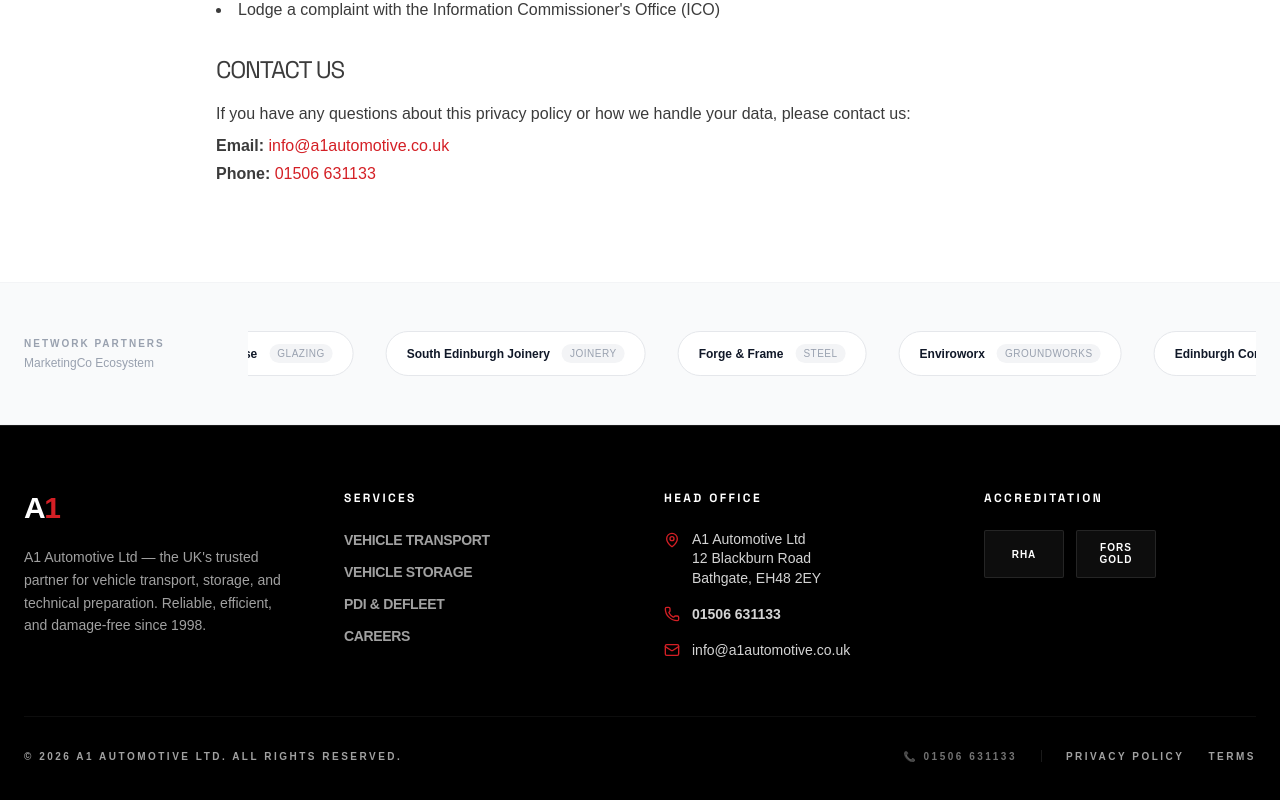
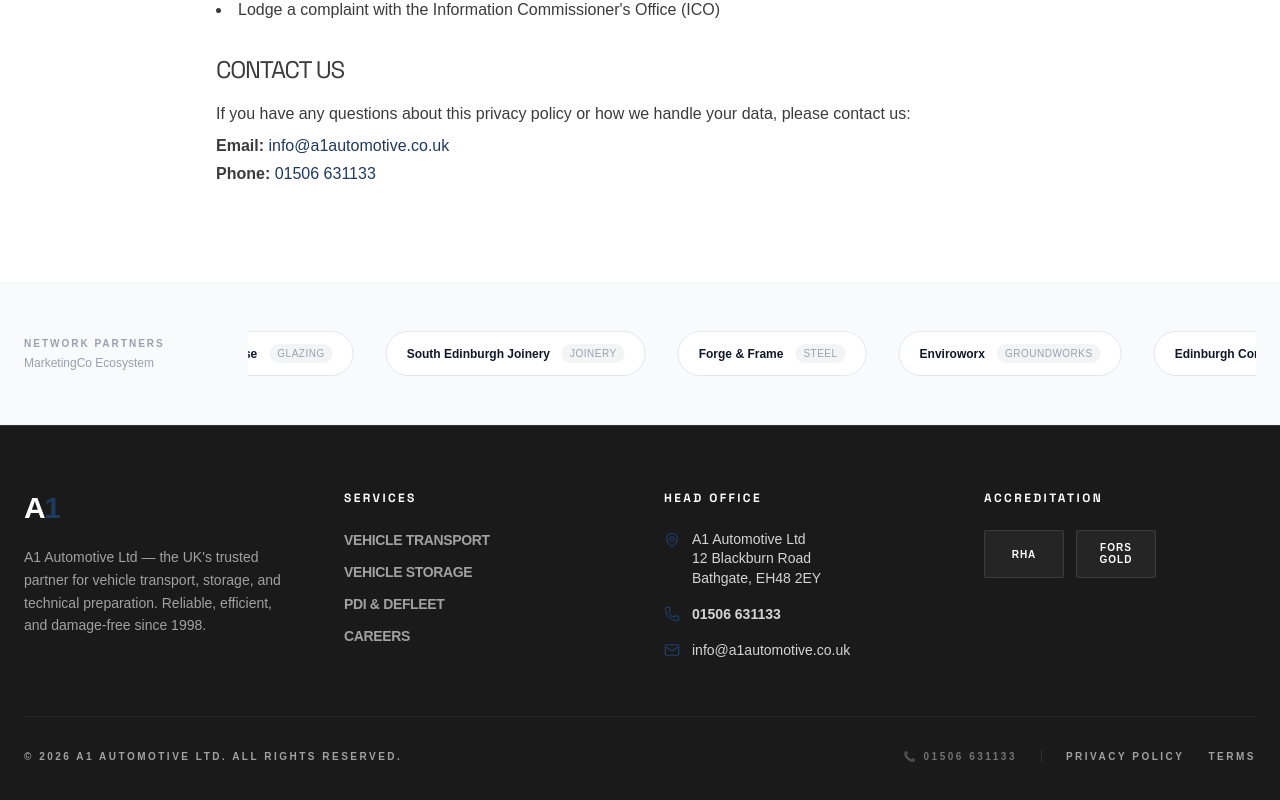
Before and after one commit to MarketingCo/a1-automotive-marketing-site, a Next.js app: page /privacy-policy in a window 1280 px wide. Shown: the part 1538-2338 px from the top of the page. Built offline with nearby package versions, Linux system fonts and the light colour scheme; a web font is replaced by a local one.

Commit message:
design: refine colour palette for premium aesthetic

```diff
--- a/src/app/globals.css
+++ b/src/app/globals.css
@@ -38,8 +38,9 @@
   --popover-foreground: #0a0a0a;
   --primary: #0a0a0a;
   --primary-foreground: #ffffff;
-  --secondary: #d41f25;
+  --secondary: #1e3a5f;
   --secondary-foreground: #ffffff;
+  --accent-gold: #C9A84C;
   --muted: #f5f5f5;
   --muted-foreground: #737373;
   --accent: #f5f5f5;
--- a/src/app/page.tsx
+++ b/src/app/page.tsx
@@ -102,7 +102,7 @@
           <div className="flex whitespace-nowrap animate-marquee gap-0">
             {[...marqueeItems, ...marqueeItems].map((item, i) => (
               <div key={i} className="flex items-center gap-8 px-8">
-                <span className="text-[10px] font-black text-black uppercase tracking-[0.25em]">
+                <span className="text-[10px] font-black text-white uppercase tracking-[0.25em]">
                   {item.label}
                 </span>
                 <Activity size={12} className="text-black/50 shrink-0" />
--- a/src/components/Footer.tsx
+++ b/src/components/Footer.tsx
@@ -4,7 +4,7 @@
 
 export const Footer = () => {
   return (
-    <footer className="bg-black text-neutral-400 border-t border-white/10">
+    <footer className="bg-[#1a1a1a] text-neutral-400 border-t border-white/10">
       <div className="container mx-auto px-6 py-16">
         <div className="grid grid-cols-1 gap-12 md:grid-cols-4">
 
--- a/src/components/NetworkPartners.tsx
+++ b/src/components/NetworkPartners.tsx
@@ -28,8 +28,8 @@
           >
             {[...partners, ...partners].map((partner, idx) => (
               <Link key={idx} href={partner.url} target="_blank" rel="partner" className="flex-shrink-0 group">
-                <div className="flex items-center gap-3 px-5 py-3 bg-white rounded-full border border-gray-200 hover:border-red-600/30 transition-all">
-                  <span className="text-xs font-semibold text-gray-900 group-hover:text-red-600 whitespace-nowrap">{partner.name}</span>
+                <div className="flex items-center gap-3 px-5 py-3 bg-white rounded-full border border-gray-200 hover:border-secondary/30 transition-all">
+                  <span className="text-xs font-semibold text-gray-900 group-hover:text-secondary whitespace-nowrap">{partner.name}</span>
                   <span className="text-[10px] uppercase tracking-wider text-gray-400 bg-gray-100 px-2 py-0.5 rounded-full">{partner.category}</span>
                 </div>
               </Link>
```
